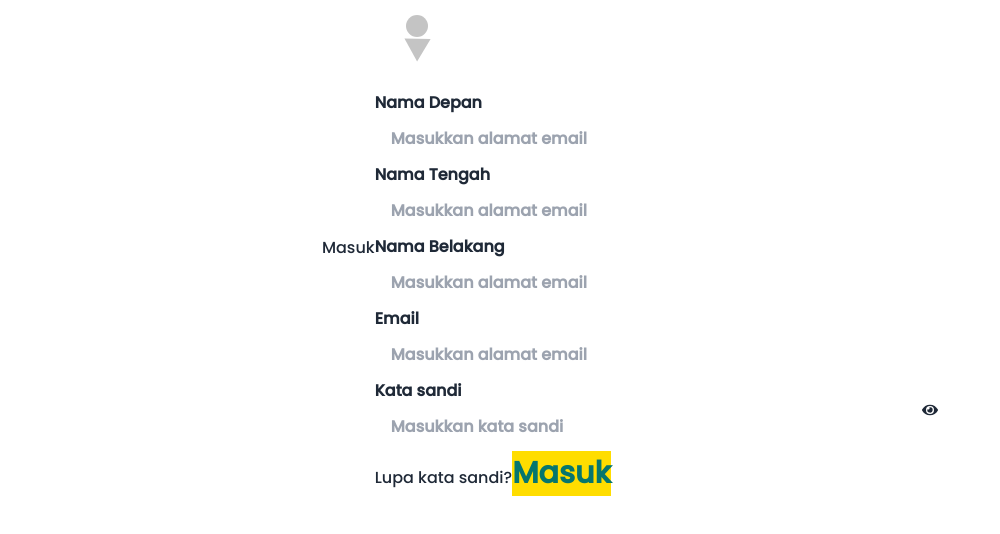
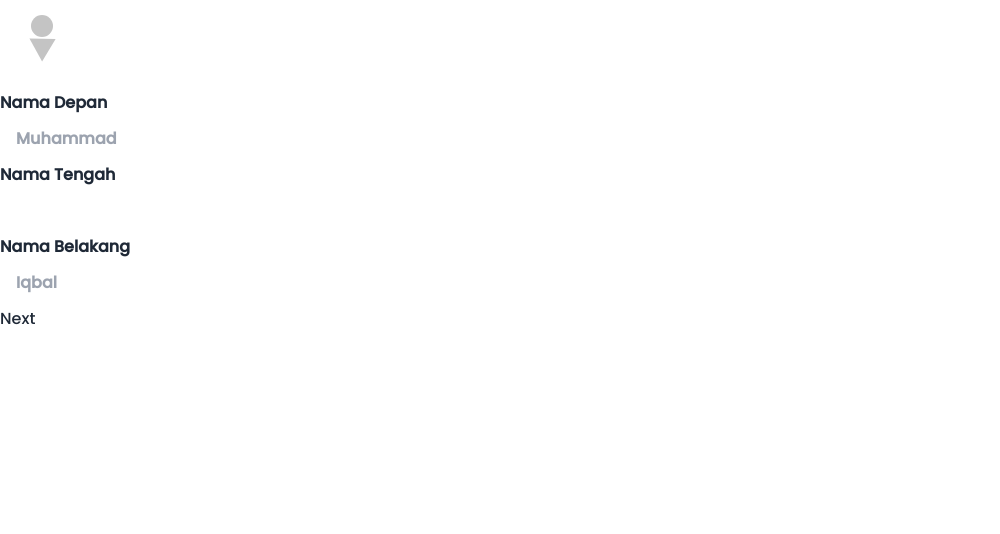
Before and after one commit to Iqbaladudu/logat-mesir-frontend, a Next.js app: page /daftar in a window 1280 px wide. Shown: the top 534 px of the page, without its empty margins (0-1000 px from the left). Built offline with nearby package versions, Linux system fonts and the light colour scheme.

Commit message:
multistep form functionality

```diff
--- /dev/null
+++ b/src/Components/Multistep/Multistep.tsx
@@ -0,0 +1,71 @@
+/*
+
+make multistep form
+1. Make main function
+2. Make Container
+3. Handle change
+5. Tombol Next
+6. get all data form
+
+*/
+
+import { ReactNode, useState } from "react";
+import { useComponentLogic } from "../../Containers/Register/hooks";
+import Button from "../Button/Button";
+import Container from "../Container/Container";
+
+interface Props {
+	children: ReactNode[];
+}
+
+const Multistep = ({ children }: Props) => {
+	const [position, setPosition] = useState(0);
+	const { register, handleSubmit, onSubmit, errors } = useComponentLogic();
+
+	const total = children.length - 1;
+
+	const changeNextPositionAndSaveData = (children: ReactNode[]) => {
+		position === total ? null : setPosition(position + 1);
+	};
+
+	const changePrevPosition = () => {
+		position < 0 ? null : setPosition(position + 1);
+	};
+
+	const isFinish = position === total;
+
+	console.log(children.values());
+
+	return (
+		<>
+			<Container
+				height="h-[500px]"
+				width="w-[500px] bg-yellow-lm"
+				flex="flex justify-center items-center flex-col"
+			>
+				<div>
+					{children[position]}
+					{isFinish ? (
+						<Button
+							type="submit"
+							label="Daftar"
+							className="btn w-[278px] h-[67px] shadow-[0_5px_7px_rgba(0,0,0,0.25)] rounded-[20px] leading-[54px] mx-auto"
+						/>
+					) : (
+						<>
+							<button
+								onClick={() => {
+									changeNextPositionAndSaveData(children);
+								}}
+							>
+								Next
+							</button>
+						</>
+					)}
+				</div>
+			</Container>
+		</>
+	);
+};
+
+export default Multistep;
--- a/src/Containers/Register/Register.tsx
+++ b/src/Containers/Register/Register.tsx
@@ -6,6 +6,8 @@ import LoginAvatar from "/public/loginAvatar.svg";
 import Image from "next/image";
 import Button from "../../Components/Button/Button";
 import Input from "../../Components/Input/Input";
+
+import Multistep from "../../Components/Multistep/Multistep";
 
 const Register = () => {
 	const { register, handleSubmit, onSubmit, errors } = useComponentLogic();
@@ -17,16 +19,13 @@ const Register = () => {
 				height="h-screen"
 				flex="flex justify-center items-center text-blue-secondary"
 			>
-				<Card
-					className="w-[500px] h-[800px] rounded-[30px] gap-4 bg-yellow-lm flex-col shadow-[0_8px_6px_rgba(0,0,0,0.32)]"
-					headerText="Masuk"
-					headerStyle="text-blue-secondary text-[36px] leading-[54px] font-bold"
-				>
 				<div className="flex justify-center">
 					<Image src={LoginAvatar} height={84} width={84} alt="" />
 				</div>
 				<div>
 					<form className="flex flex-col" onSubmit={handleSubmit(onSubmit)}>
+						<Multistep>
+							<div>
 								<Input
 									register={register}
 									errors={errors}
@@ -34,7 +33,7 @@ const Register = () => {
 									label="Nama Depan"
 									type="text"
 									name="first_name"
-								placeholder="Masukkan alamat email"
+									placeholder="Muhammad"
 									className="mb-5 flex flex-col items-center sm:items-start sm:flex-none"
 								/>
 								<Input
@@ -43,7 +42,7 @@ const Register = () => {
 									label="Nama Tengah"
 									type="text"
 									name="middle_name"
-								placeholder="Masukkan alamat email"
+									placeholder=""
 									className="mb-5 flex flex-col items-center sm:items-start sm:flex-none"
 								/>
 								<Input
@@ -52,9 +51,11 @@ const Register = () => {
 									label="Nama Belakang"
 									type="text"
 									name="last_name"
-								placeholder="Masukkan alamat email"
+									placeholder="Iqbal"
 									className="mb-5 flex flex-col items-center sm:items-start sm:flex-none"
 								/>
+							</div>
+							<div>
 								<Input
 									register={register}
 									errors={errors}
@@ -83,15 +84,10 @@ const Register = () => {
 								<a href="#" className="font-semibold mt-8 mb-4 hover:underline">
 									Lupa kata sandi?
 								</a>
-
-							<Button
-								type="submit"
-								label="Masuk"
-								className="btn w-[278px] h-[67px] shadow-[0_5px_7px_rgba(0,0,0,0.25)] rounded-[20px] leading-[54px] mx-auto"
-							/>
+							</div>
+						</Multistep>
 					</form>
 				</div>
-				</Card>
 			</Container>
 		</section>
 	);
```
Also changed, not shown: src/Containers/Register/hooks.ts (+8 -8 lines). Lines whose indentation alone changed are shown as unchanged.
